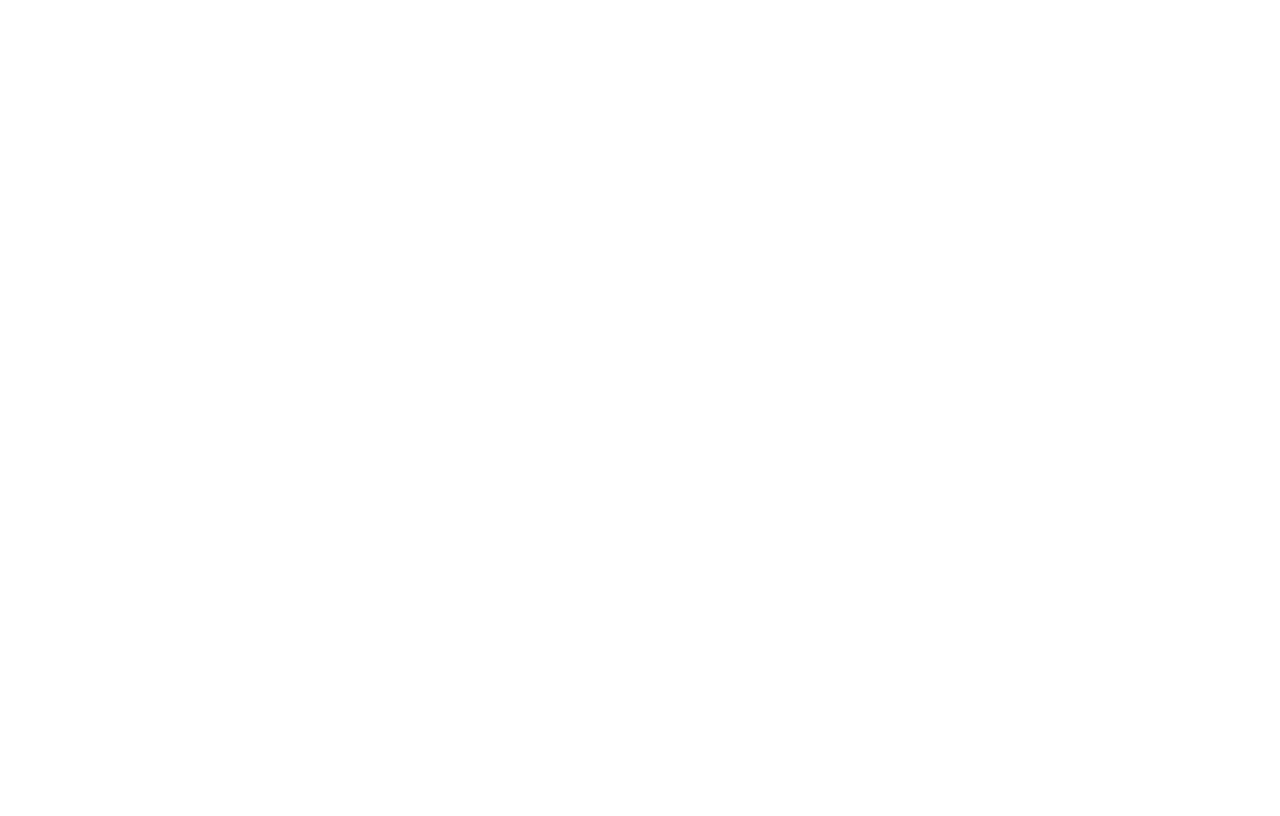
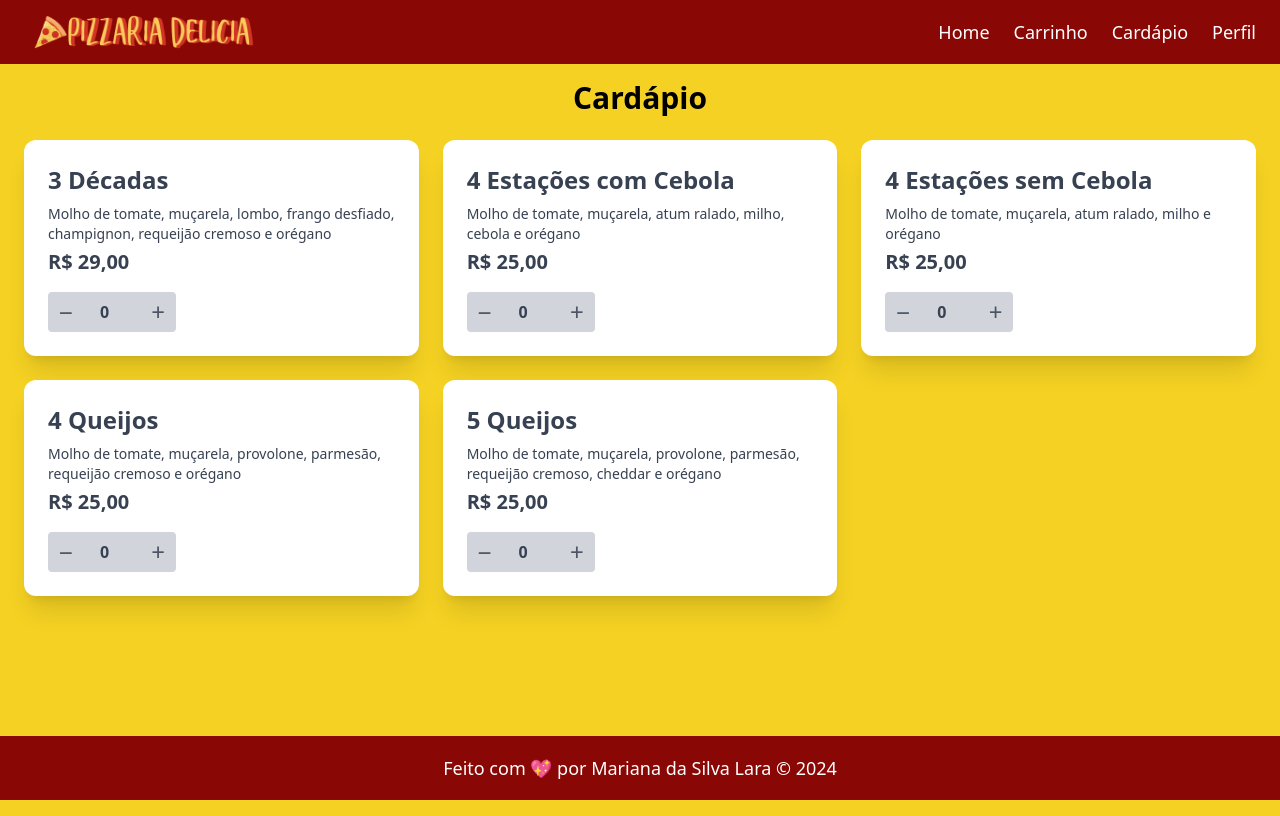
Before and after one commit to marislaradev/pizzaria, a React (Vite) app: page /cardapio in a window 1280 px wide. Before the commit this address had no page. Built offline with nearby package versions, Linux system fonts and the light colour scheme.

Commit message:
feat: create Menu page and add it to app routes

```diff
--- a/src/components/Header/index.jsx
+++ b/src/components/Header/index.jsx
@@ -1,4 +1,5 @@
-import logo from "./images/logo.png"
+import { Link } from "react-router-dom";
+import logo from "./images/logo.png";
 
 function Header() {
   return (
@@ -7,18 +8,18 @@
         <img className="w-60" src={logo} />
       </span>
       <nav>
-        <a className="text-white no-underline pr-6 text-lg hover:text-yellow-600">
+        <Link to="/" className="text-white no-underline pr-6 text-lg hover:text-yellow-600">
           Home
-        </a>
-        <a className="text-white no-underline pr-6 text-lg hover:text-yellow-600">
+        </Link>
+        <Link to="/carrinho" className="text-white no-underline pr-6 text-lg hover:text-yellow-600">
           Carrinho
-        </a>
-        <a className="text-white no-underline pr-6 text-lg hover:text-yellow-600">
-          Pedidos
-        </a>
-        <a className="text-white no-underline pr-6 text-lg hover:text-yellow-600">
+        </Link>
+        <Link to="/cardapio" className="text-white no-underline pr-6 text-lg hover:text-yellow-600">
+          Cardápio
+        </Link>
+        <Link to="/perfil" className="text-white no-underline pr-6 text-lg hover:text-yellow-600">
           Perfil
-        </a>
+        </Link>
       </nav>
     </header>
   );
--- a/src/components/PizzaList/index.jsx
+++ b/src/components/PizzaList/index.jsx
@@ -1,5 +1,5 @@
 import PizzaItem from "../PizzaItem";
-import pizzasData from '../../json/pizzas.json'
+import pizzasData from "../../json/pizzas.json"
 
 function PizzaList() {
   return (
--- a/src/pages/Home/index.jsx
+++ b/src/pages/Home/index.jsx
@@ -6,8 +6,7 @@
   return (
     <section className="w-full min-h-[90vh] flex items-center justify-center">
       <div>
-        {/* <LoginForm /> */}
-        <PizzaList />
+        <LoginForm />
       </div>
       {/* <figure>
         <img className="w-full h-auto" src={pizza}></img>
--- /dev/null
+++ b/src/pages/Menu/index.jsx
@@ -0,0 +1,14 @@
+import PizzaList from "../../components/PizzaList";
+
+function Menu() {
+  return (
+    <section className="w-full min-h-[90vh]">
+      <div>
+        <h1 className="font-bold text-3xl mb-4 mt-8 dark:text-gray-200 mx-auto text-center">Cardápio</h1>
+        <PizzaList />
+      </div>
+    </section>
+  );
+}
+
+export default Menu;
--- a/src/routes.jsx
+++ b/src/routes.jsx
@@ -1,6 +1,7 @@
 import { BrowserRouter, Route, Routes } from "react-router-dom";
 import PageBase from "./pages/PageBase";
 import Home from "./pages/Home";
+import Menu from "./pages/Menu";
 
 function AppRoutes() {
   return (
@@ -8,6 +9,7 @@
       <Routes>
         <Route path="/" element={<PageBase />}>
         <Route index element={<Home />}></Route>
+        <Route path="/cardapio" element={<Menu/>}></Route>
         </Route>
       </Routes>
     </BrowserRouter>
```
